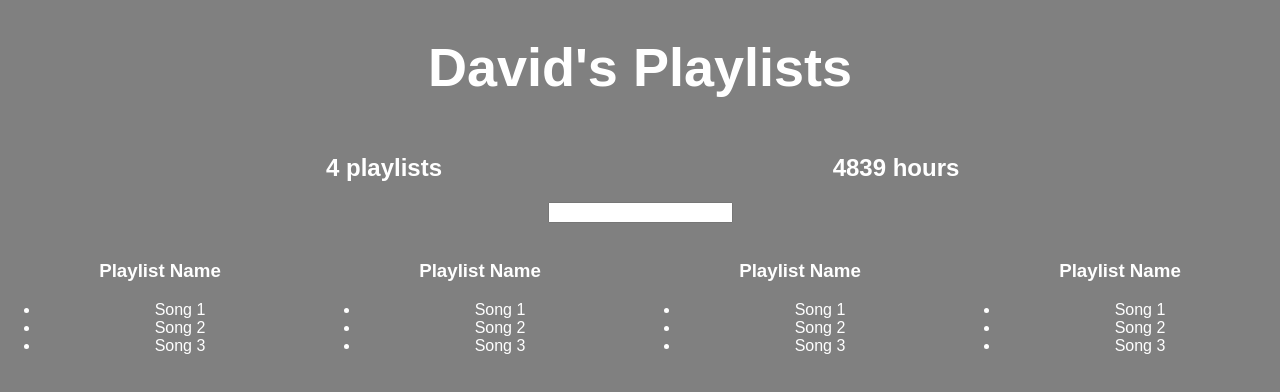
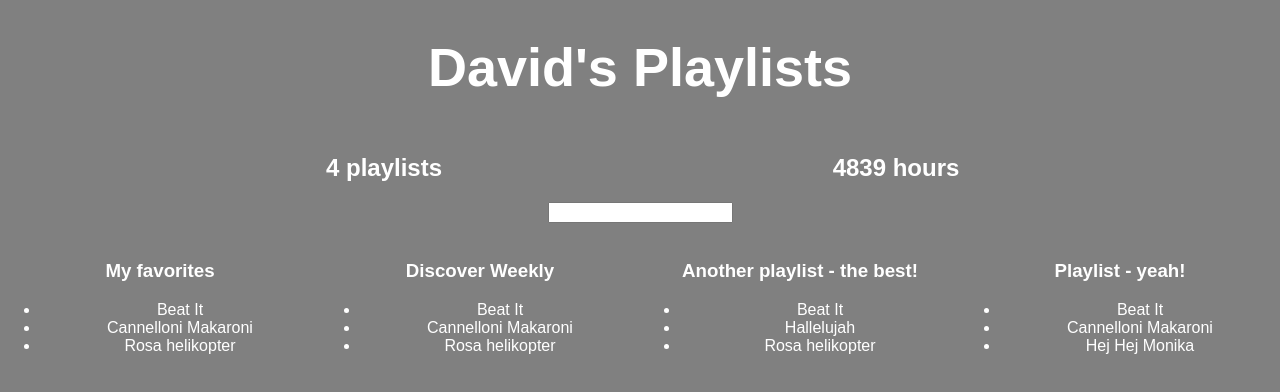
Before and after one commit to mpj/better-playlists, a React (Create React App) app: page / in a window 1280 px wide. Shown: the top 392 px of the page. Built offline with nearby package versions, Linux system fonts and the light colour scheme.

Commit message:
dynamic listing of fake server playlists data

```diff
--- a/src/App.js
+++ b/src/App.js
@@ -28,7 +28,7 @@
         name: 'Another playlist - the best!',
         songs: [
           {name: 'Beat It', duration: 1345},
-          {name: 'Cannelloni Makaroni', duration: 1236},
+          {name: 'Hallelujah', duration: 1236},
           {name: 'Rosa helikopter', duration: 70000}
         ]
       },
@@ -37,7 +37,7 @@
         songs: [
           {name: 'Beat It', duration: 1345},
           {name: 'Cannelloni Makaroni', duration: 1236},
-          {name: 'Rosa helikopter', duration: 70000}
+          {name: 'Hej Hej Monika', duration: 70000}
         ]
       }
     ]
@@ -83,11 +83,16 @@
 
 class Playlist extends Component {
   render() {
+    let playlist = this.props.playlist
     return (
       <div style={{...defaultStyle, display: 'inline-block', width: "25%"}}>
         <img />
-        <h3>Playlist Name</h3>
-        <ul><li>Song 1</li><li>Song 2</li><li>Song 3</li></ul>
+        <h3>{playlist.name}</h3>
+        <ul>
+          {playlist.songs.map(song =>
+            <li>{song.name}</li>
+          )}
+        </ul>
       </div>
     );
   }
@@ -104,6 +109,7 @@
     }, 1000);
   }
   render() {
+
     return (
       <div className="App">
         {this.state.serverData.user ?
@@ -114,10 +120,9 @@
           <PlaylistCounter playlists={this.state.serverData.user.playlists}/>
           <HoursCounter playlists={this.state.serverData.user.playlists}/>
           <Filter/>
-          <Playlist/>
-          <Playlist/>
-          <Playlist/>
-          <Playlist/>
+          {this.state.serverData.user.playlists.map(playlist =>
+            <Playlist playlist={playlist} />
+          )}
         </div> : <h1 style={defaultStyle}>Loading...</h1>
         }
       </div>
```
